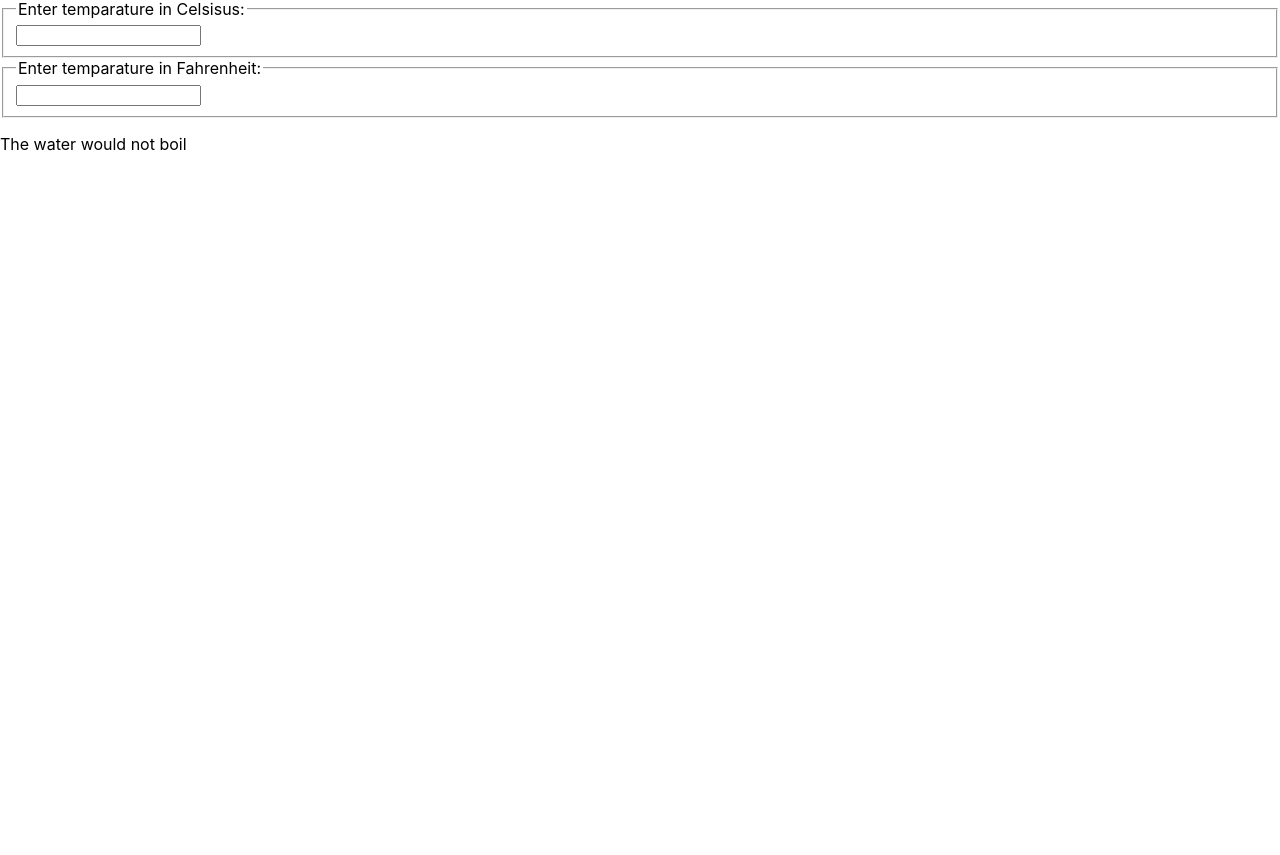
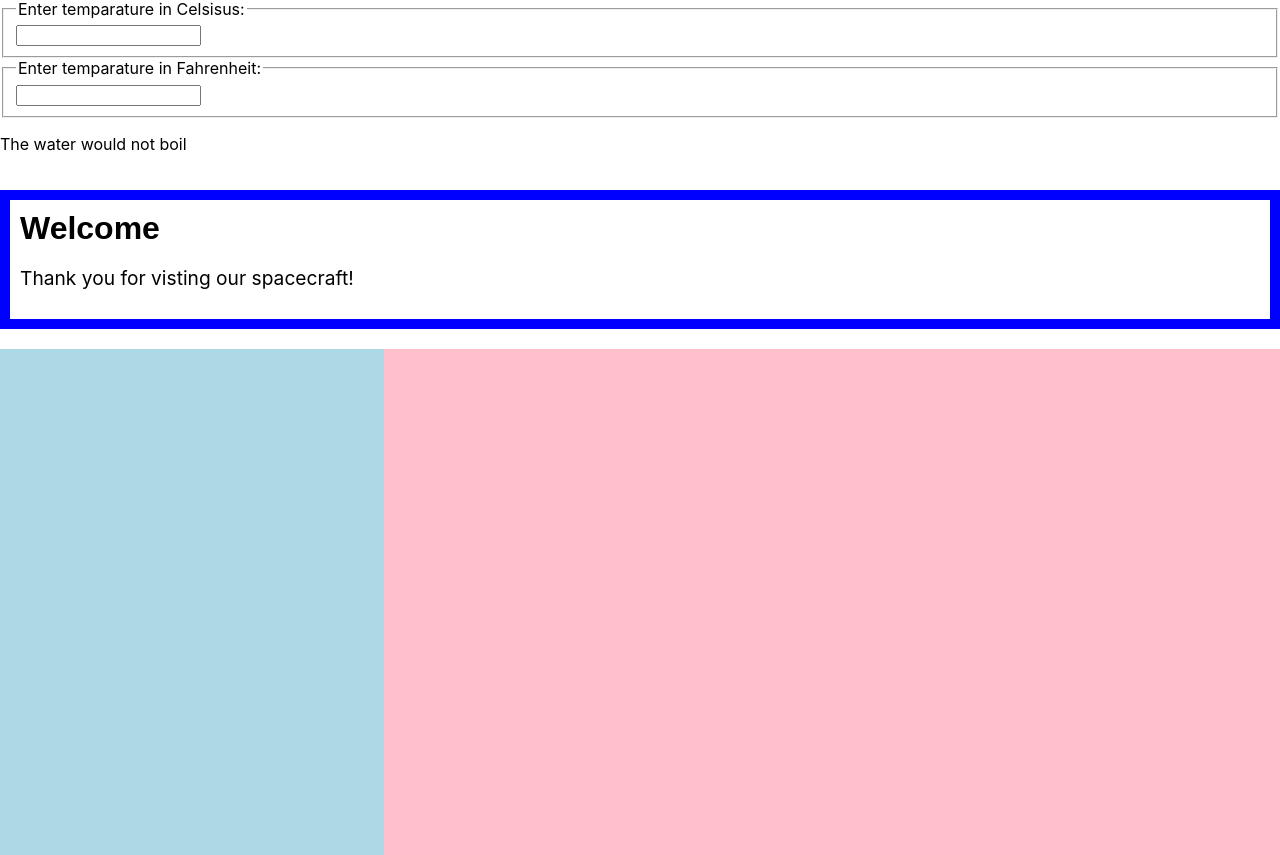
Before and after one commit to SonDinh5310/reactjs-tuts, a React (Create React App) app: page / in a window 1280 px wide. Shown: the part 645-1500 px from the top of the page. Before the commit the page ends 815 px from the top, so only its background shows below. Built offline with nearby package versions, Linux system fonts and the light colour scheme.

Commit message:
commit code

```diff
--- a/src/App.js
+++ b/src/App.js
@@ -162,8 +162,7 @@
 
   handleInputChange(event) {
     const target = event.target;
-        const value =
-            target.type === "children" ? target.checked : target.value;
+    const value = target.type === "children" ? target.checked : target.value;
     const name = target.name;
 
     this.setState({ [name]: value });
@@ -290,3 +289,65 @@
     );
   }
 }
+
+function FancyBorder(props) {
+  return (
+    <div className={"FancyBorder FancyBorder-" + props.color}>
+      {props.children}
+    </div>
+  );
+}
+
+export function WelcomeDialog() {
+  return (
+    <FancyBorder color="blue">
+      <h1 className="Dialog-title">Welcome</h1>
+      <p className="Dialog-message">Thank you for visting our spacecraft!</p>
+    </FancyBorder>
+  );
+}
+
+//WelcomeDialog in different way
+// function Dialog(props) {
+//     return (
+//       <FancyBorder color="blue">
+//         <h1 className="Dialog-title">
+//           {props.title}
+//         </h1>
+//         <p className="Dialog-message">
+//           {props.message}
+//         </p>
+//       </FancyBorder>
+//     );
+//   }
+
+//   function WelcomeDialog() {
+//     return (
+//       <Dialog
+//         title="Welcome"
+//         message="Thank you for visiting our spacecraft!" />
+//     );
+//   }
+
+function Contacts() {
+  return <div className="Contacts"></div>;
+}
+
+function Chat() {
+  return <div className="Chat"></div>;
+}
+
+function SplitPane(props) {
+  return (
+    <div className="SplitPane">
+      <div className="SplitPane-left">{props.left}</div>
+      <div className="SplitPane-right">{props.right}</div>
+    </div>
+  );
+}
+
+export function App() {
+  return (
+    <SplitPane left={<Contacts></Contacts>} right={<Chat></Chat>}></SplitPane>
+  );
+}
--- a/src/index.css
+++ b/src/index.css
@@ -1,13 +1,67 @@
 body {
   margin: 0;
-  font-family: -apple-system, BlinkMacSystemFont, 'Segoe UI', 'Roboto', 'Oxygen',
-    'Ubuntu', 'Cantarell', 'Fira Sans', 'Droid Sans', 'Helvetica Neue',
+  font-family: -apple-system, BlinkMacSystemFont, "Segoe UI", "Roboto", "Oxygen",
+    "Ubuntu", "Cantarell", "Fira Sans", "Droid Sans", "Helvetica Neue",
     sans-serif;
   -webkit-font-smoothing: antialiased;
   -moz-osx-font-smoothing: grayscale;
 }
 
 code {
-  font-family: source-code-pro, Menlo, Monaco, Consolas, 'Courier New',
+  font-family: source-code-pro, Menlo, Monaco, Consolas, "Courier New",
     monospace;
 }
+
+.FancyBorder {
+  padding: 10px 10px;
+  border: 10px solid;
+}
+
+.FancyBorder-blue {
+  border-color: blue;
+}
+
+.Dialog-title {
+  margin: 0;
+  font-family: sans-serif;
+}
+
+.Dialog-message {
+  font-size: larger;
+}
+
+html,
+body,
+#root {
+  width: 100%;
+  height: 100%;
+}
+
+.SplitPane {
+  width: 100%;
+  height: 100%;
+}
+
+.SplitPane-left {
+  float: left;
+  width: 30%;
+  height: 100%;
+}
+
+.SplitPane-right {
+  float: left;
+  width: 70%;
+  height: 100%;
+}
+
+.Contacts {
+  width: 100%;
+  height: 100%;
+  background: lightblue;
+}
+
+.Chat {
+  width: 100%;
+  height: 100%;
+  background: pink;
+}
--- a/src/index.js
+++ b/src/index.js
@@ -8,6 +8,8 @@
   NameForm,
   Reservation,
   Calculator,
+  WelcomeDialog,
+  App,
 } from "./App";
 
 const numbers = [1, 2, 3, 4, 5, 6];
@@ -29,6 +31,10 @@
     <Reservation />
     <br />
     <Calculator />
+    <br />
+    <WelcomeDialog />
+    <br />
+    <App></App>
   </>,
   document.getElementById("root")
 );
```
Lines whose indentation alone changed are shown as unchanged.
